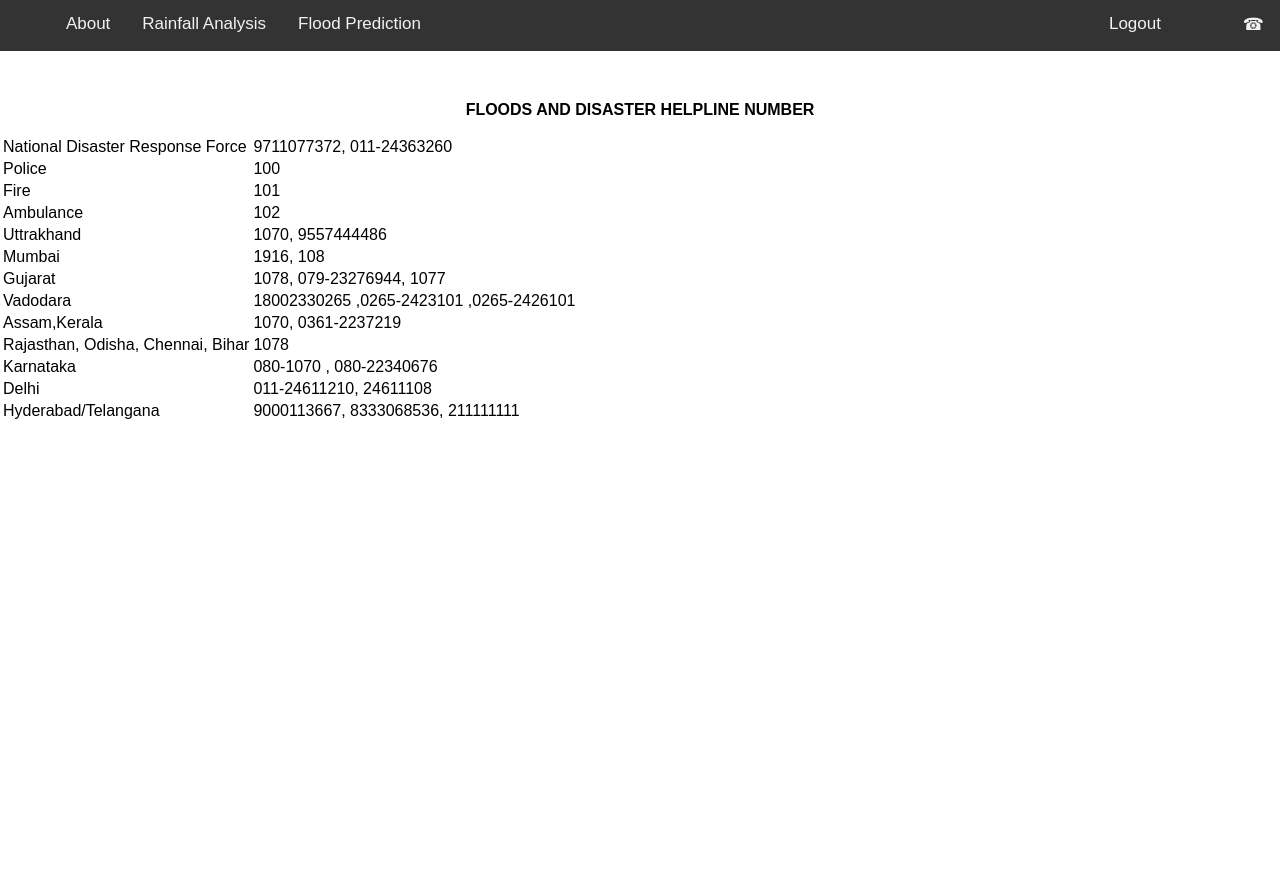
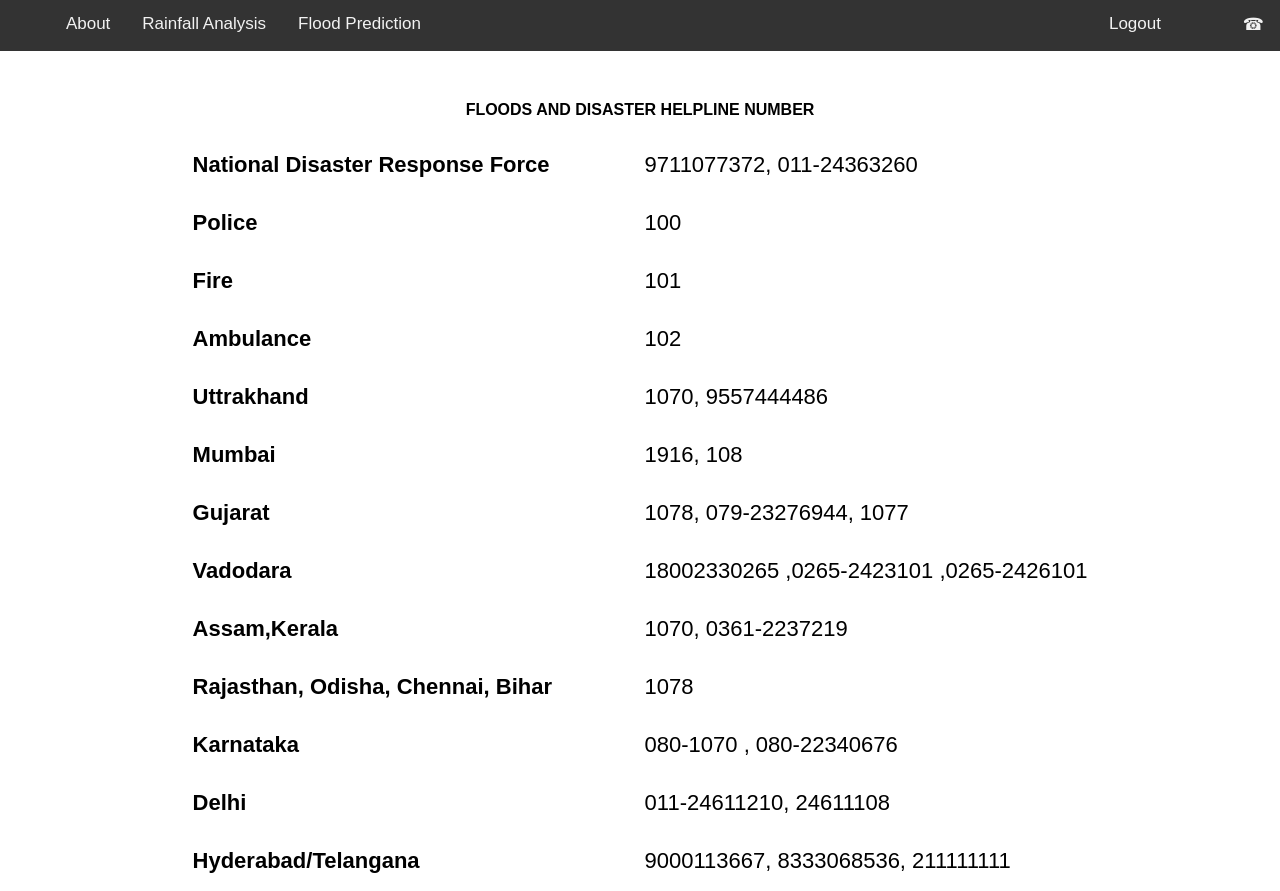
Before and after one commit to nitinkashyap1821/final_year_project, a Flask app: page /help in a window 1280 px wide. Shown: the part 200-1091 px from the top of the page. Before the commit the page ends 619 px from the top, so only its background shows below. Run offline with Flask 2, Linux system fonts and the light colour scheme.

Commit message:
Update project.css

```diff
--- a/static/styles/project.css
+++ b/static/styles/project.css
@@ -59,3 +59,25 @@ margin-top: 50px;
 margin-right: 80px;
 font-size: medium;
 }
+
+
+table {
+        font-family: arial, sans-serif;
+    }
+
+    .center {
+        margin-left: auto;
+        margin-right: auto;
+    }
+
+td, th {
+
+  text-align: left;
+  padding: 15px;
+  font-size: 22px;
+}
+
+.left {
+
+    width:420px;
+    font-weight: bold;
```
